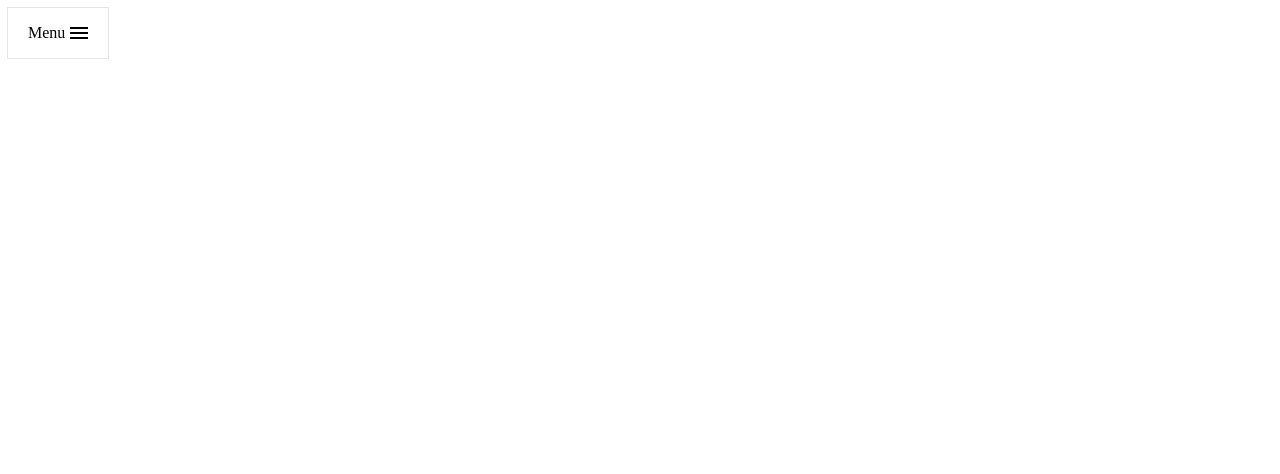
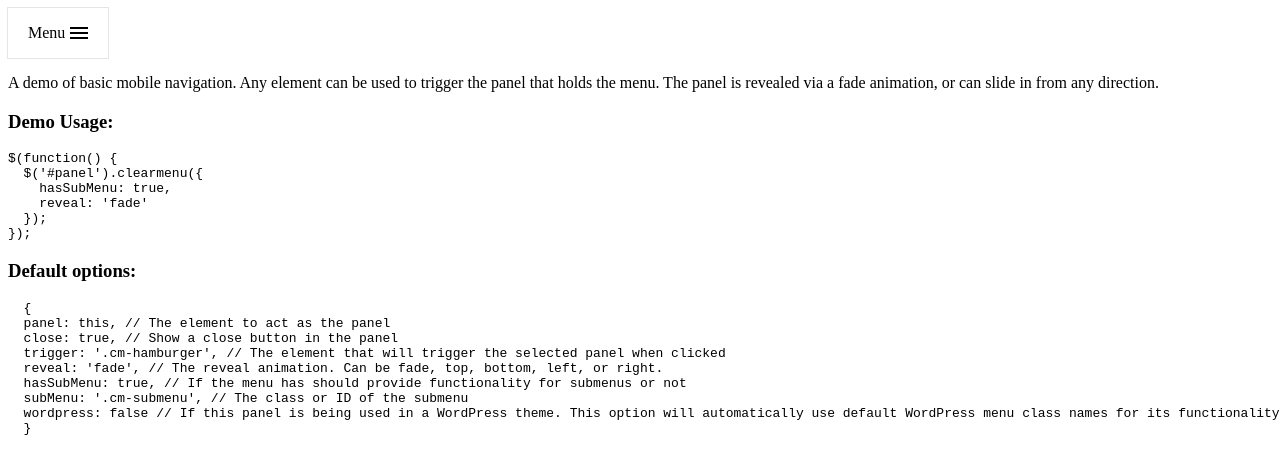
Before and after one commit to bebaps/clear-menu, a website: page index.html in a window 1280 px wide. Drawn offline with nearby package versions, Linux system fonts and the light colour scheme; files that its build step writes are made by us from their sources.

Commit message:
Add some on screen instructions

```diff
--- a/index.html
+++ b/index.html
@@ -7,7 +7,7 @@
 
   <title>Clear Menu Demo</title>
 
-  <link rel="stylesheet" href="dist/css/clearmenu.css">
+  <link rel="stylesheet" href="dist/clearmenu.css">
 </head>
 <body>
 <a class="cm-button" href="#">
@@ -38,8 +38,33 @@
   </ul>
 </nav>
 
+<p>A demo of  basic mobile navigation. Any element can be used to trigger the panel that holds the menu. The panel is revealed via a fade animation, or can slide in from any direction.</p>
+
+<h3>Demo Usage:</h3>
+<pre>
+$(function() {
+  $('#panel').clearmenu({
+    hasSubMenu: true,
+    reveal: 'fade'
+  });
+});
+</pre>
+
+<h3>Default options:</h3>
+<pre>
+  {
+  panel: this, // The element to act as the panel
+  close: true, // Show a close button in the panel
+  trigger: '.cm-hamburger', // The element that will trigger the selected panel when clicked
+  reveal: 'fade', // The reveal animation. Can be fade, top, bottom, left, or right.
+  hasSubMenu: true, // If the menu has should provide functionality for submenus or not
+  subMenu: '.cm-submenu', // The class or ID of the submenu
+  wordpress: false // If this panel is being used in a WordPress theme. This option will automatically use default WordPress menu class names for its functionality
+  }
+</pre>
+
 <script src="https://cdnjs.cloudflare.com/ajax/libs/jquery/3.0.0/jquery.min.js"></script>
-  <script src="dist/js/clearmenu.js" async defer></script>
+<script src="dist/clearmenu.js" async defer></script>
 <script>
   'use strict';
 
```
Lines whose indentation alone changed are shown as unchanged.
